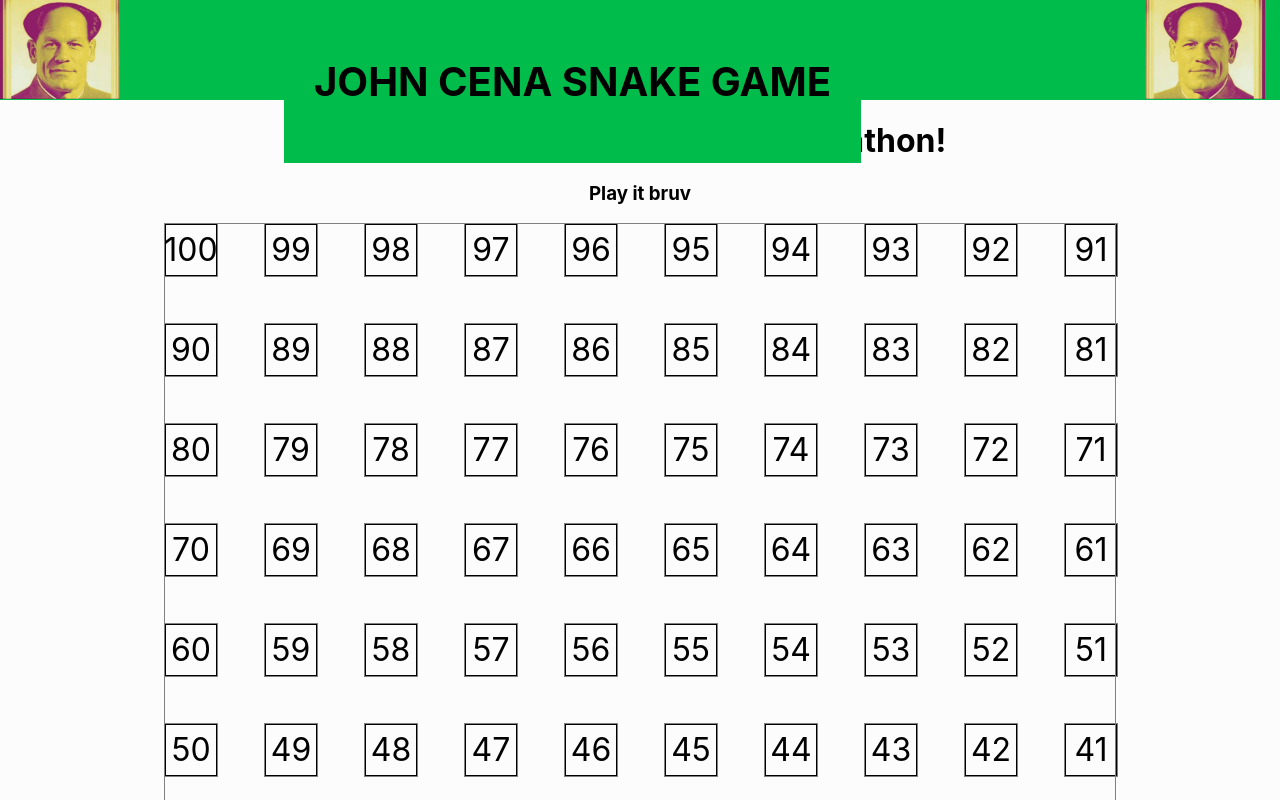
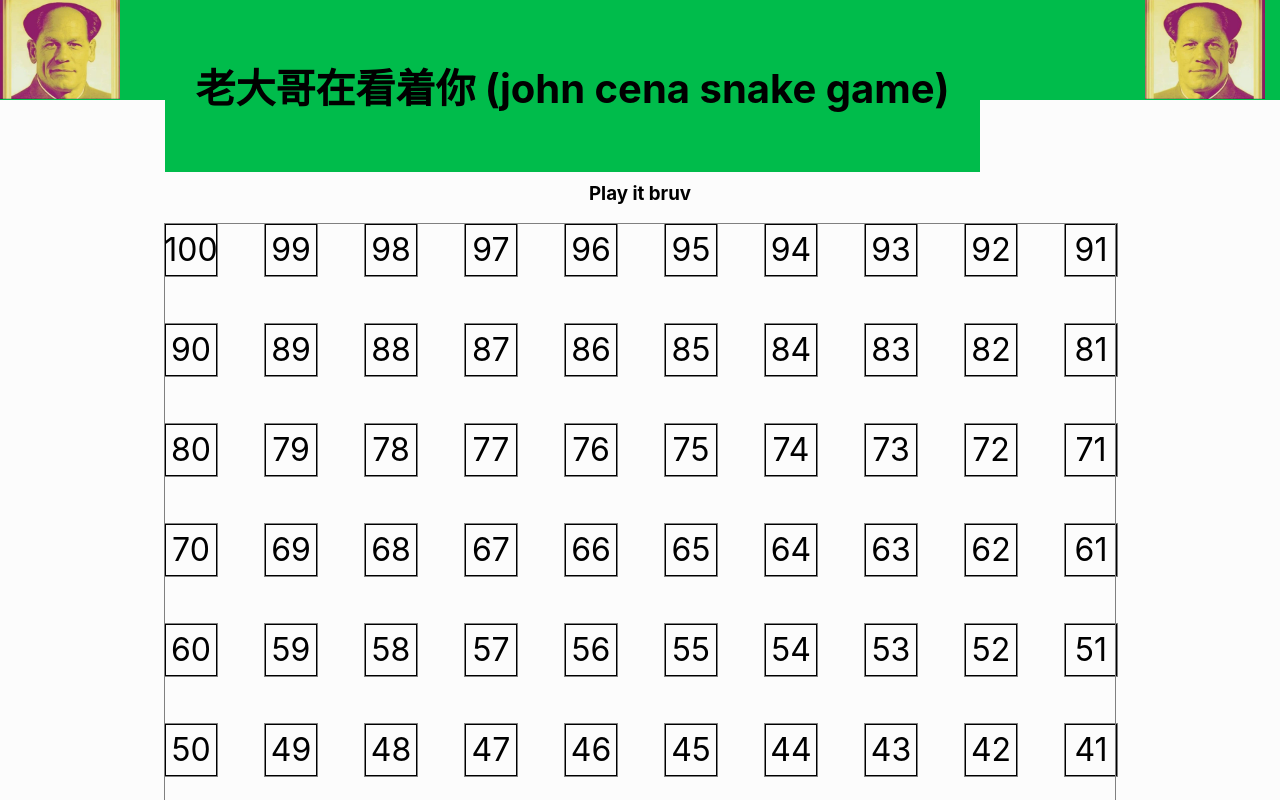
Before and after one commit to sushipackdushi/theodo-cambridge-hackathon, a React (Create React App) app: page / in a window 1280 px wide. Shown: the top 800 px of the page. Built offline with nearby package versions, Linux system fonts and the light colour scheme.

Commit message:
Co-authored-by: Miraj456 <Miraj456@users.noreply.github.com>

```diff
--- a/src/components/molecules/Header/index.js
+++ b/src/components/molecules/Header/index.js
@@ -11,7 +11,7 @@
       </div>
 
       <div className="header" >
-        <h1> JOHN CENA SNAKE GAME </h1>
+        <h1> 老大哥在看着你 (john cena snake game) </h1>
       </div>
 
       <div className="img2">
```
